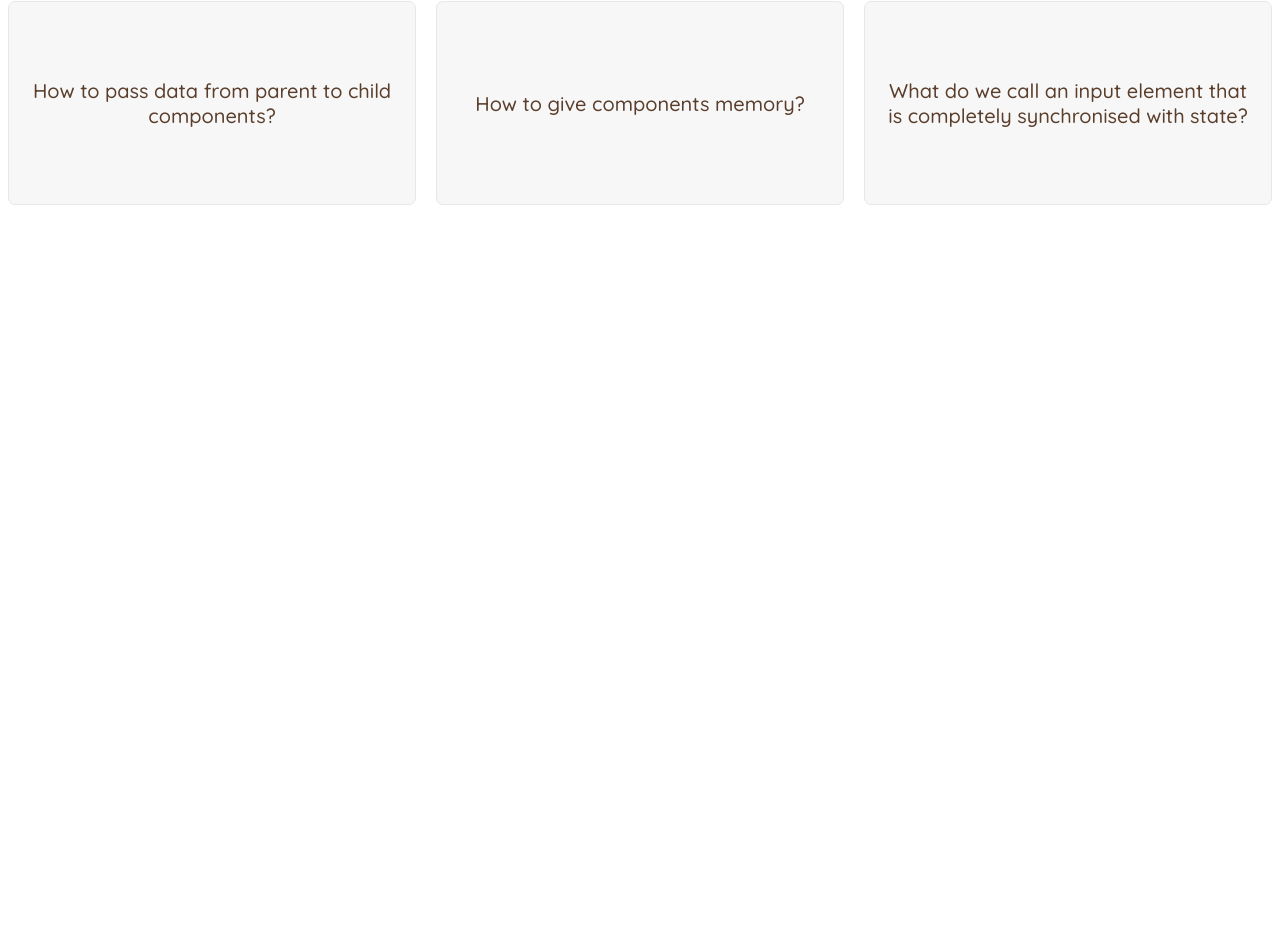
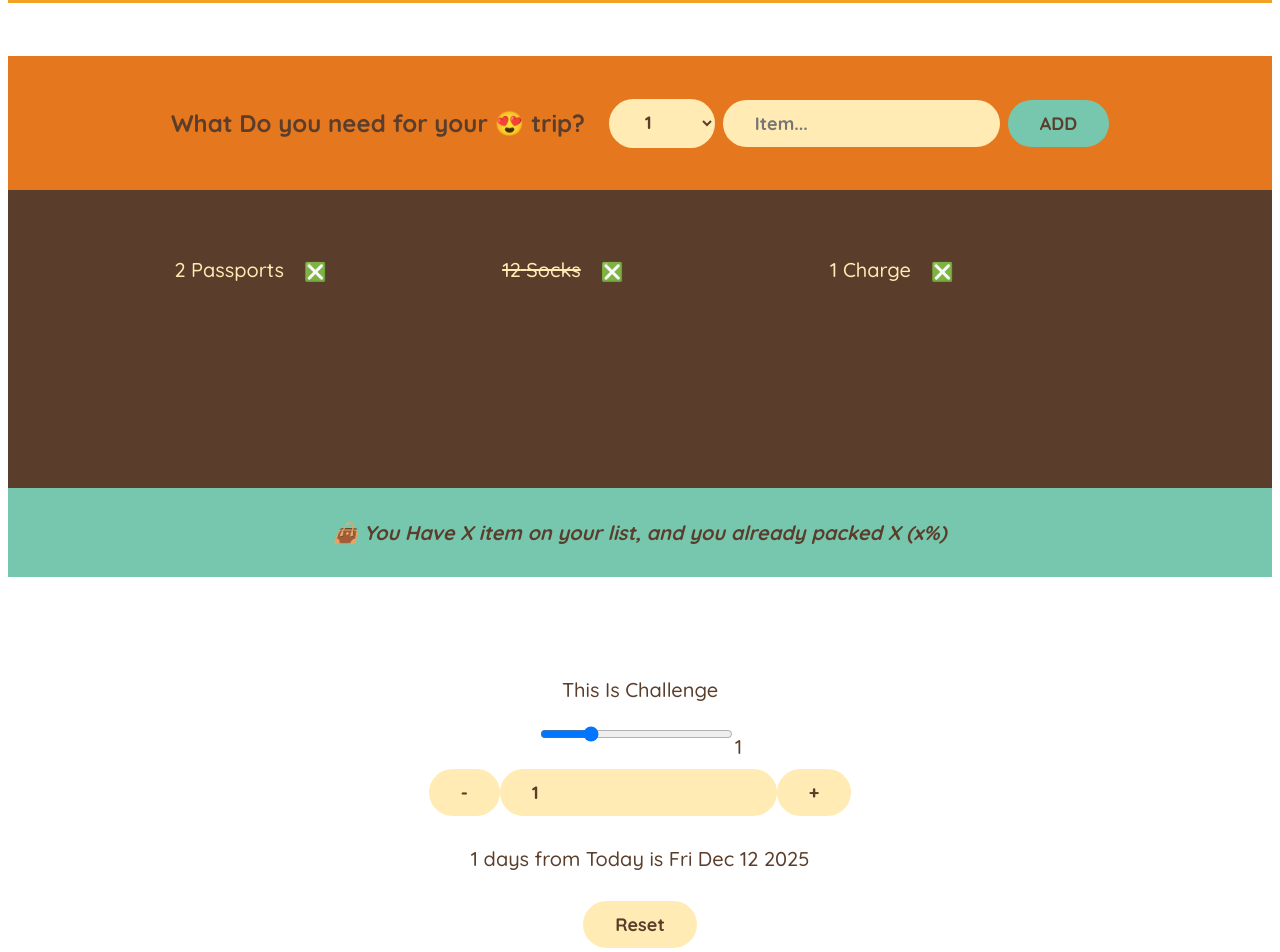
Before and after one commit to burhanudinrabbani666/react-travel-list, a React (Vite) app: page / in a window 1280 px wide. Shown: the part 231-1183 px from the top of the page. Before the commit the page ends 800 px from the top, so only its background shows below. Built offline with nearby package versions, Linux system fonts and the light colour scheme.

Commit message:
feat: solved challenge

```diff
--- /dev/null
+++ b/src/challenge.jsx
@@ -0,0 +1,60 @@
+import { useState } from "react";
+
+export default function Challenge() {
+  const [step, setStep] = useState(1);
+  const [count, setCount] = useState(step);
+
+  function handleDecrementCount() {
+    setCount((currentCount) => {
+      return (currentCount -= step);
+    });
+  }
+  function handleIncrementCount() {
+    setCount((currentCount) => {
+      return (currentCount += step);
+    });
+  }
+
+  const date = new Date("December 11 2025");
+  date.setDate(date.getDate() + count);
+
+  function handleReset() {
+    setCount(0);
+    setStep(1);
+  }
+
+  return (
+    <div className="challenge">
+      <span>This Is Challenge</span>
+      <div>
+        <input
+          type="range"
+          min={0}
+          max={10}
+          value={step}
+          onChange={(event) => setStep(Number(event.target.value))}
+        />
+        <span>{step}</span>
+      </div>
+      <div>
+        <button onClick={handleDecrementCount}>-</button>
+        <input
+          type="text"
+          value={count}
+          onChange={(event) => setCount(Number(event.target.value))}
+        />
+        <button onClick={handleIncrementCount}>+</button>
+      </div>
+      <p>
+        <span>
+          {count === 0 && `Today is `}
+          {count > 0 && `${count} days from Today is `}
+          {count < 0 && `${Math.abs(count)} days ago from Today is `}
+        </span>
+        <span>{date.toDateString()}</span>
+      </p>
+
+      {count > 0 && <button onClick={handleReset}>Reset</button>}
+    </div>
+  );
+}
--- a/src/flashcard.jsx
+++ b/src/flashcard.jsx
@@ -37,7 +37,11 @@ const questions = [
 export default function FlashCards() {
   const [selectedID, setSelectedID] = useState(null);
 
-  function handleClick() {}
+  function handleClick(id) {
+    event.preventDefault();
+
+    setSelectedID(id !== selectedID ? id : null);
+  }
 
   return (
     <div className="flashcards">
@@ -46,7 +50,7 @@ export default function FlashCards() {
           <div
             key={question.id}
             className={question.id === selectedID ? "selected" : ""}
-            onClick={handleClick}
+            onClick={() => handleClick(question.id)}
           >
             <p>
               {question.id === selectedID ? question.answer : question.question}
--- a/src/index.css
+++ b/src/index.css
@@ -161,3 +161,19 @@ div.selected {
   color: #fff;
   font-weight: bold;
 }
+
+/*  */
+
+.challenge {
+  display: flex;
+  justify-content: center;
+  flex-direction: column;
+  align-items: center;
+  gap: 10px;
+  margin: 100px 0;
+}
+
+.fields {
+  display: flex;
+  gap: 8px;
+}
--- a/src/main.jsx
+++ b/src/main.jsx
@@ -3,10 +3,12 @@ import { createRoot } from "react-dom/client";
 import "./index.css";
 import App from "./App.jsx";
 import FlashCards from "./flashcard.jsx";
+import Challenge from "./challenge.jsx";
 
 createRoot(document.getElementById("root")).render(
   <StrictMode>
-    {/* <App /> */}
-    <FlashCards />
+    <App />
+    {/* <FlashCards /> */}
+    <Challenge />
   </StrictMode>
 );
```
